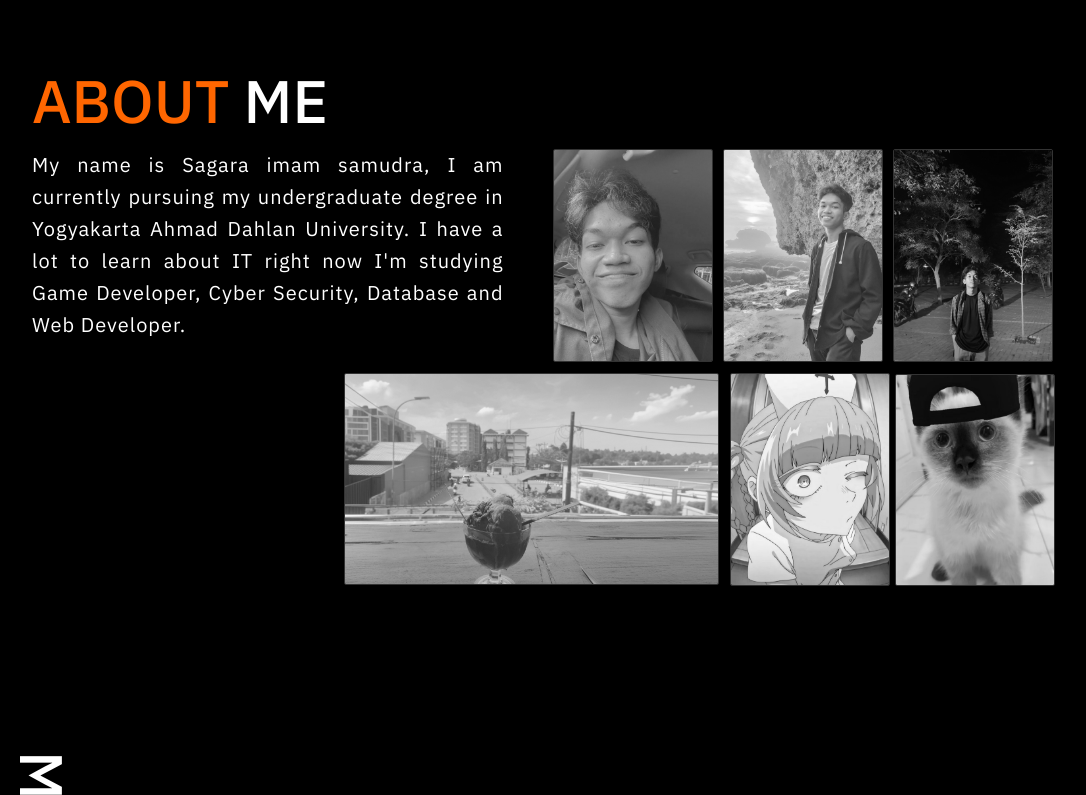
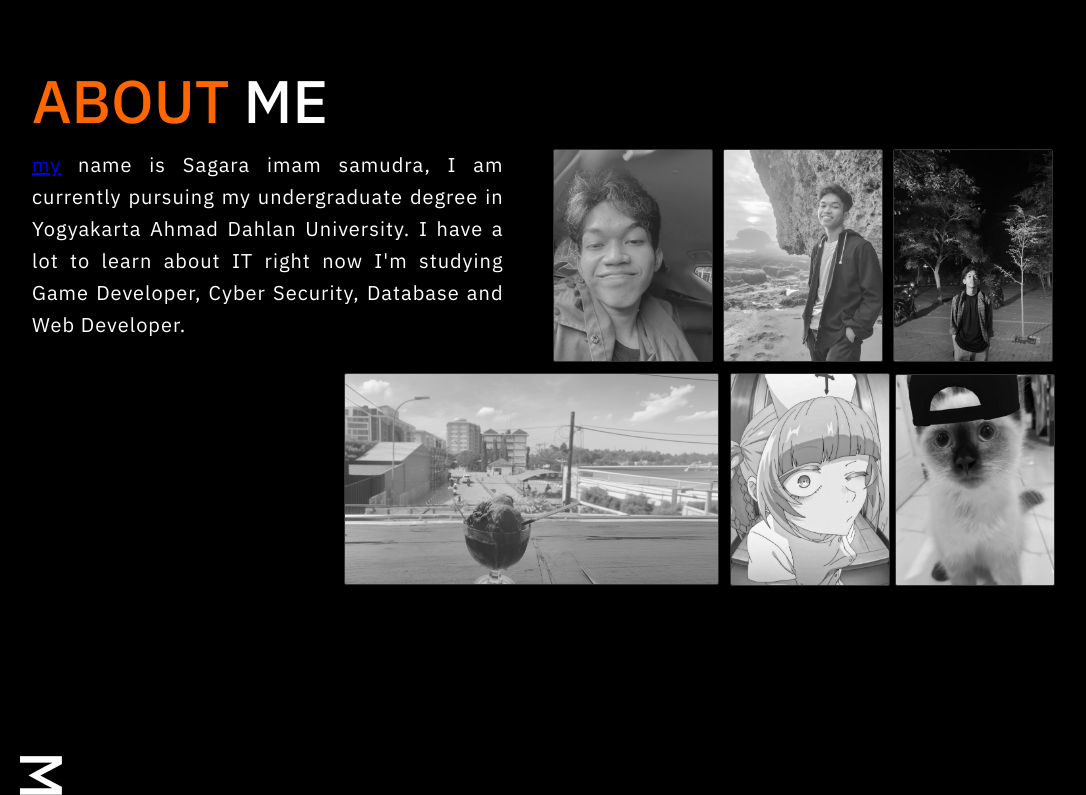
Before and after one commit to imamsmdraa/Profile, a website: page index.html in a window 1280 px wide. Shown: the part 748-1543 px from the top of the page, without its empty margins (34-1120 px from the left). Drawn offline with nearby package versions, Linux system fonts and the light colour scheme.

Commit message:
Update index.html

```diff
--- a/index.html
+++ b/index.html
@@ -108,7 +108,7 @@
         <img src="img/typography-img.jpg" alt="" class="img-mobile">
         <h2 data-aos="fade-right"><span class="color-cover">ABOUT </span>ME</h2>
         <div class="text-img" >
-        <p data-aos="fade-right">My name is Sagara imam samudra, I am currently pursuing my undergraduate degree in Yogyakarta Ahmad Dahlan University. I have a lot to learn about IT right now I'm studying Game Developer, Cyber Security, Database and Web Developer.</p>
+        <p data-aos="fade-right"><a href="Praktikum_1/index.html">my</a> name is Sagara imam samudra, I am currently pursuing my undergraduate degree in Yogyakarta Ahmad Dahlan University. I have a lot to learn about IT right now I'm studying Game Developer, Cyber Security, Database and Web Developer.</p>
 
   <div class="slider slider-about">
 
```
